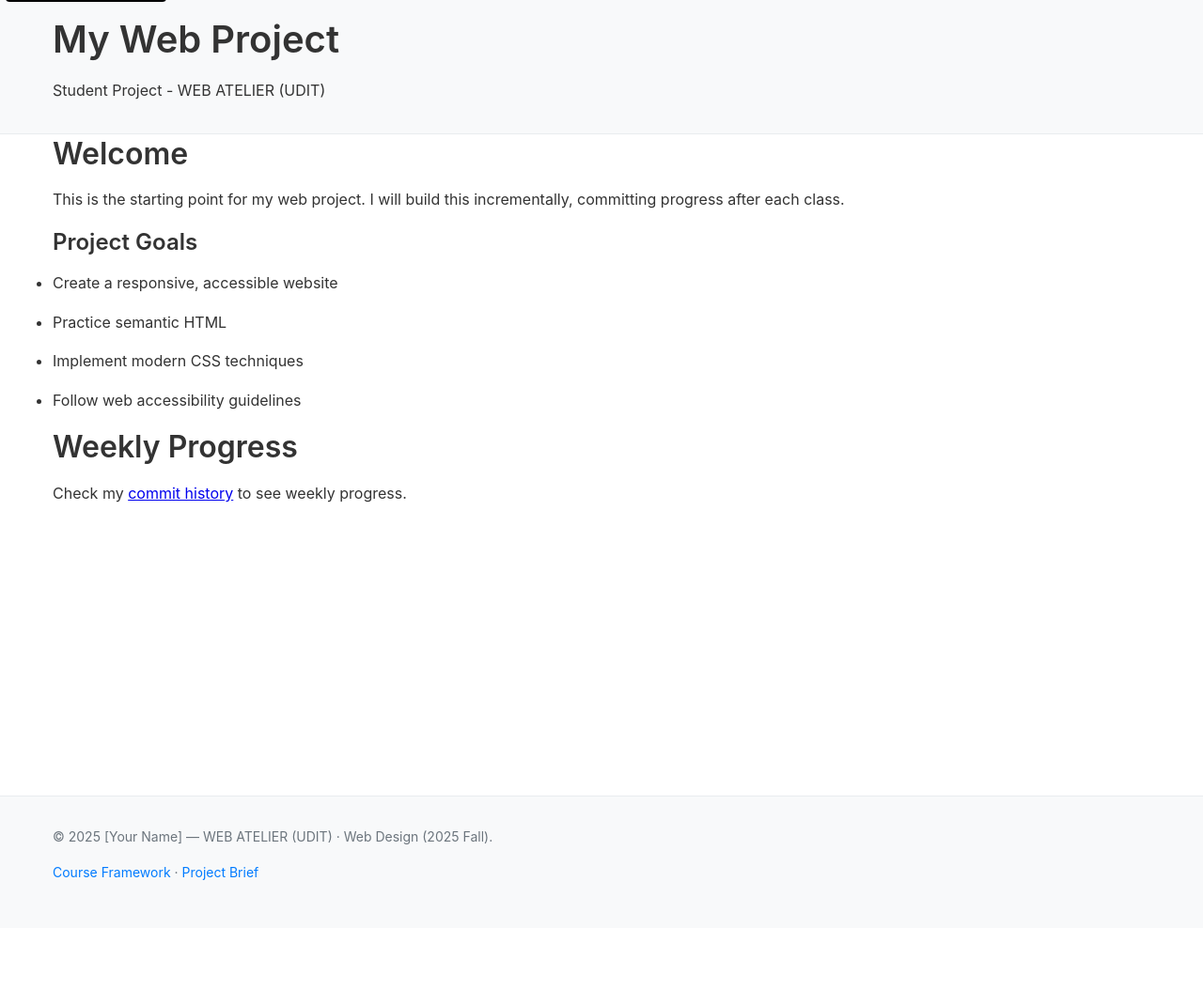
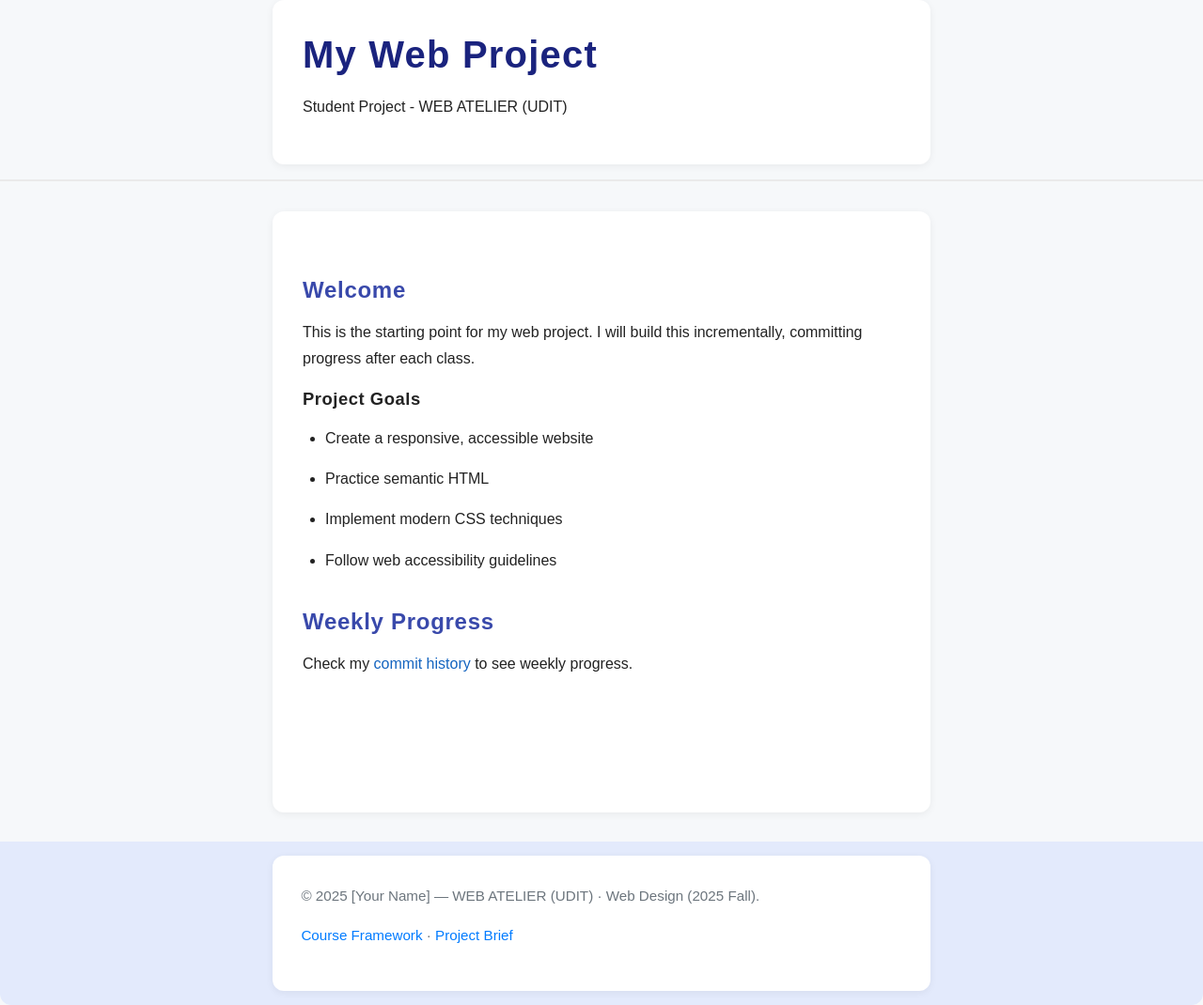
Before and after one commit to pmenorrios/ADVANCEDWEBDESIGN-UDIT, a website: page student-project-template/index.html in a window 1280 px wide. Shown: the whole page at 94% size. Before the commit the page ends 988 px from the top, so only its background shows below. Drawn offline with Linux system fonts and the light colour scheme.

Commit message:
little changes copilot

```diff
--- a/student-project-template/assets/css/style.css
+++ b/student-project-template/assets/css/style.css
@@ -14,9 +14,10 @@ html {
 }
 
 body {
-	font-family: -apple-system, BlinkMacSystemFont, 'Segoe UI', Roboto, Oxygen, Ubuntu, Cantarell, sans-serif;
-	color: #333;
-	background-color: #fff;
+	font-family: 'Futura', Arial, sans-serif;
+	color: #222;
+	background: #f6f8fa;
+	line-height: 1.7;
 	margin: 0;
 	padding: 0;
 }
@@ -28,19 +29,25 @@ h3,
 h4,
 h5,
 h6 {
-	font-weight: 600;
+	font-weight: 700;
 	line-height: 1.3;
 	margin: 0 0 1rem 0;
+	letter-spacing: 0.03em;
 }
 
 h1 {
-	font-size: 2.5rem;
+	font-size: 2.5em;
+	color: #1a237e;
 }
 h2 {
-	font-size: 2rem;
+	font-size: 1.5em;
+	color: #3949ab;
+	margin-top: 1.5em;
 }
 h3 {
-	font-size: 1.5rem;
+	font-size: 1.15em;
+	color: #222;
+	margin-top: 1em;
 }
 
 p,
@@ -50,9 +57,12 @@ li {
 
 /* Layout */
 .container {
-	max-width: 1200px;
+	max-width: 700px;
 	margin: 0 auto;
-	padding: 0 1rem;
+	padding: 2em;
+	background: #fff;
+	border-radius: 12px;
+	box-shadow: 0 2px 8px rgba(0,0,0,0.06);
 }
 
 main {
@@ -62,18 +72,18 @@ main {
 
 /* Header */
 header {
-	background: #f8f9fa;
-	padding: 1rem 0;
-	border-bottom: 1px solid #e9ecef;
+	margin-bottom: 2em;
+	border-bottom: 2px solid #eaeaea;
+	padding-bottom: 1em;
 }
 
 /* Footer */
 footer {
-	background: #f8f9fa;
-	padding: 2rem 0;
-	margin-top: 4rem;
-	border-top: 1px solid #e9ecef;
-	font-size: 0.875rem;
+	margin-top: 2em;
+	padding: 1em 0;
+	background: #e3eafc;
+	font-size: 0.95em;
+	border-radius: 0 0 12px 12px;
 	color: #6c757d;
 }
 
@@ -86,21 +96,37 @@ footer a:hover {
 	text-decoration: underline;
 }
 
+/* Lists */
+ul {
+	padding-left: 1.5em;
+}
+
+/* Links */
+a {
+	color: #1565c0;
+	text-decoration: none;
+	transition: color 0.2s;
+}
+a:hover, a:focus {
+	color: #0d47a1;
+	text-decoration: underline;
+}
+
 /* Responsive design */
-@media (max-width: 768px) {
+@media (max-width: 800px) {
 	html {
 		font-size: 14px;
 	}
 
 	.container {
-		padding: 0 0.5rem;
+		padding: 1em;
 	}
 
 	h1 {
-		font-size: 2rem;
+		font-size: 2em;
 	}
 	h2 {
-		font-size: 1.75rem;
+		font-size: 1.2em;
 	}
 	h3 {
 		font-size: 1.25rem;
@@ -127,16 +153,30 @@ select:focus {
 /* Skip link for screen readers */
 .skip-link {
 	position: absolute;
-	top: -40px;
-	left: 6px;
-	background: #000;
+	left: -999px;
+	top: auto;
+	width: 1px;
+	height: 1px;
+	overflow: hidden;
+	z-index: 100;
+}
+.skip-link:focus {
+	left: 1em;
+	top: 1em;
+	width: auto;
+	height: auto;
+	background: #3949ab;
 	color: #fff;
-	padding: 8px;
+	padding: 0.5em 1em;
+	border-radius: 6px;
 	text-decoration: none;
-	border-radius: 4px;
-	z-index: 1000;
 }
 
-.skip-link:focus {
-	top: 6px;
-}
+/*
+    Changes explained:
+    - Futura font for all text and headings.
+    - Improved clarity with background, spacing, and container styling.
+    - Enhanced header/footer separation and color.
+    - Responsive adjustments for mobile screens.
+    - All original selectors preserved and extended.
+*/
```
